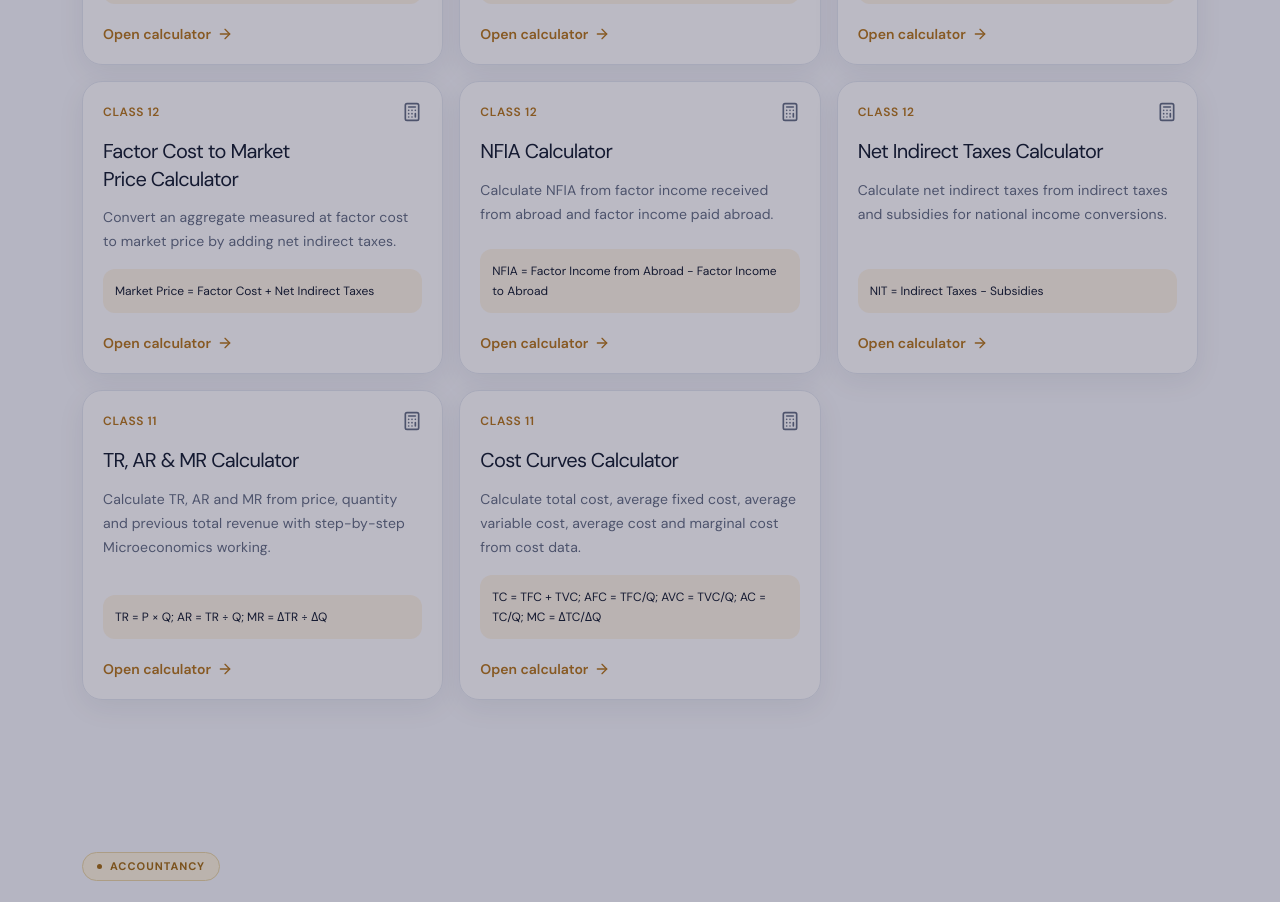
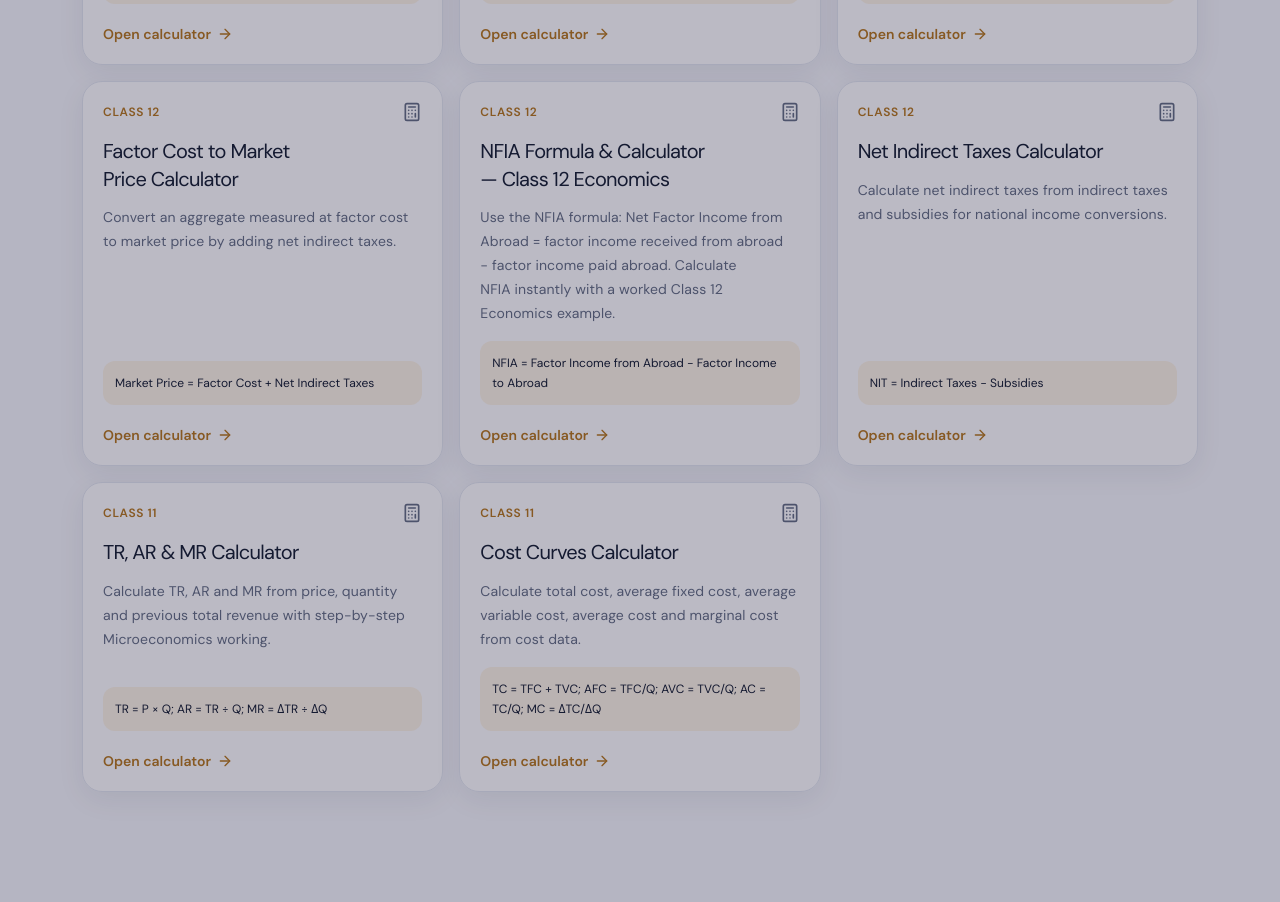
Before and after one commit to infosmitsircommerce-eng/smit-sir-commerce, a React (Vite) app: page /tools in a window 1280 px wide. Shown: the part 3820-4722 px from the top of the page. Built offline with nearby package versions, Linux system fonts and the light colour scheme; no server answers.

Commit message:
Target high-impression NFIA formula searches

```diff
--- a/src/data/commerceToolsPhase2.js
+++ b/src/data/commerceToolsPhase2.js
@@ -79,9 +79,9 @@ export const commerceToolsPhase2 = [
     calculate(v) { if (!finite(v.fc, v.nit)) return { error: 'Enter valid numbers.' }; const fc=num(v.fc), nit=num(v.nit), mp=fc+nit; return { primary:`Market Price = ${fmt(mp)}`, steps:[`Market Price = Factor Cost + NIT`,`= ${fmt(fc)} + ${fmt(nit)} = ${fmt(mp)}`], note:'If subsidies exceed indirect taxes, NIT can be negative.' }; }
   },
   {
-    slug: 'nfia-calculator', category: 'Economics', classLevel: 'Class 12', title: 'NFIA Calculator', h1: 'Net Factor Income from Abroad (NFIA) Calculator',
-    description: 'Calculate NFIA from factor income received from abroad and factor income paid abroad.',
-    keywords: ['NFIA calculator', 'net factor income from abroad calculator', 'Class 12 national income NFIA'],
+    slug: 'nfia-calculator', category: 'Economics', classLevel: 'Class 12', title: 'NFIA Formula & Calculator — Class 12 Economics', h1: 'NFIA Formula + Net Factor Income from Abroad Calculator',
+    description: 'Use the NFIA formula: Net Factor Income from Abroad = factor income received from abroad − factor income paid abroad. Calculate NFIA instantly with a worked Class 12 Economics example.',
+    keywords: ['NFIA formula', 'NFIA calculator', 'net factor income from abroad formula', 'net factor income from abroad calculator', 'NFIA formula class 12', 'Class 12 national income NFIA'],
     formula: 'NFIA = Factor Income from Abroad − Factor Income to Abroad',
     fields: [field('fromAbroad', 'Factor Income from Abroad', '120'), field('toAbroad', 'Factor Income to Abroad', '90')],
     example: 'Factor income from abroad of 120 and factor income paid abroad of 90 gives NFIA of 30.',
```
